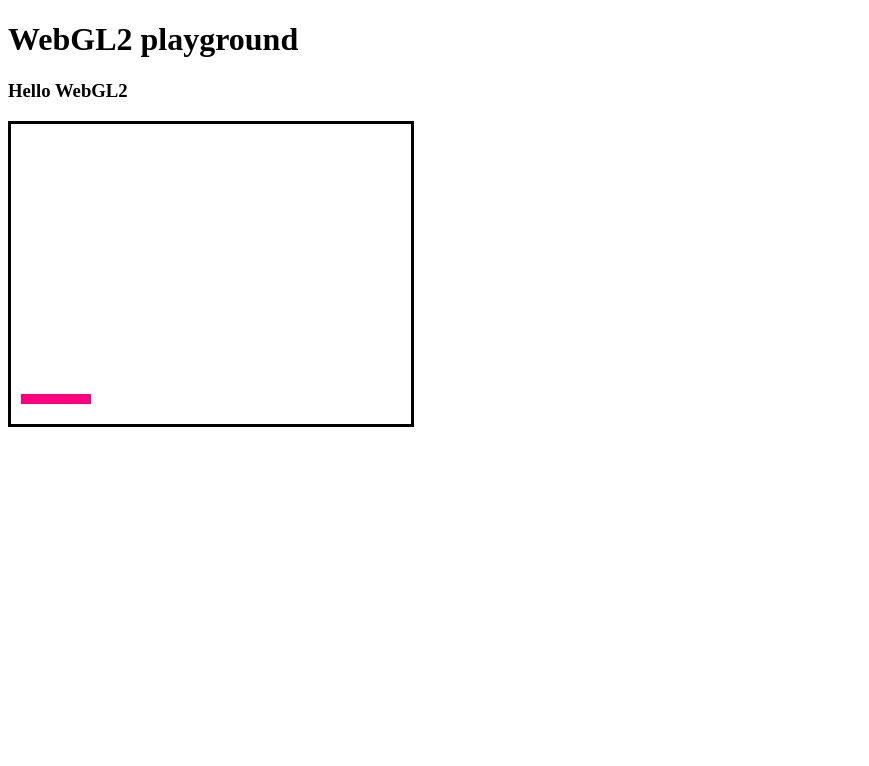
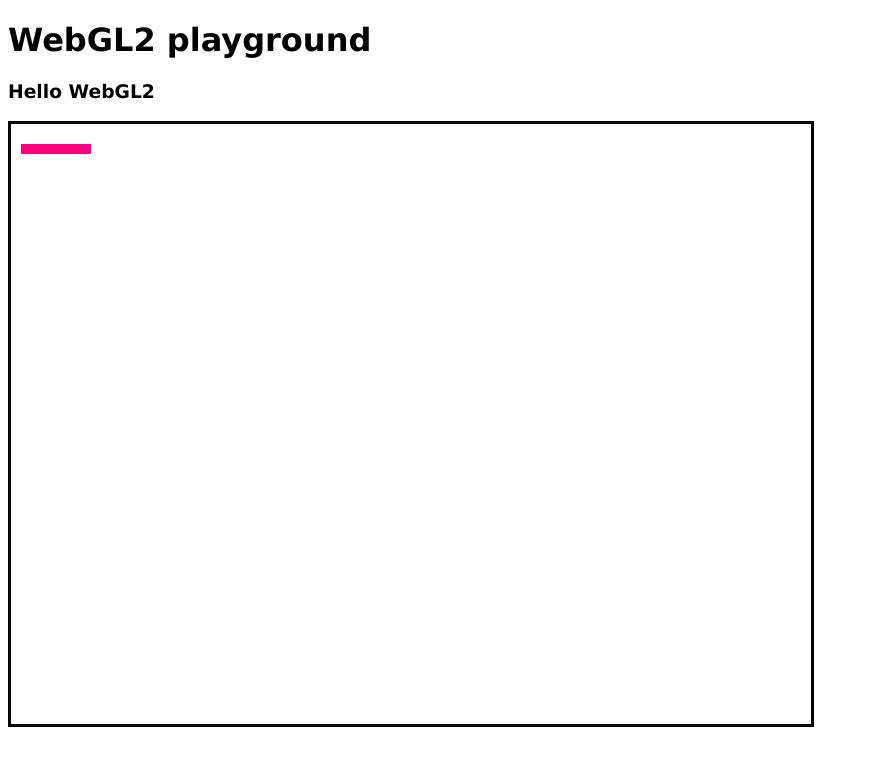
Before and after one commit to 9motom6/web-gl-playground, an Angular app: page / in a window 1280 px wide. Shown: the top 766 px of the page, without its empty margins (0-869 px from the left). Built offline with nearby package versions, Linux system fonts and the light colour scheme.

Commit message:
Improve styles

```diff
--- a/src/app/web-gl2-funds/first/hello-world.component.less
+++ b/src/app/web-gl2-funds/first/hello-world.component.less
@@ -1,5 +1,3 @@
 .canvas {
     border-style: solid;
-    width: 400px;
-    height: 300px;
 }
--- a/src/app/web-gl2-funds/first/shaders.ts
+++ b/src/app/web-gl2-funds/first/shaders.ts
@@ -16,7 +16,7 @@ void main() {
     // convert from 0->2 to -1->+1 (clip space)
     vec2 clipSpace = zeroToTwo - 1.0;
 
-    gl_Position = vec4(clipSpace, 0, 1);
+    gl_Position = vec4(clipSpace * vec2(1, -1), 0, 1);
 }
 `;
 
--- a/src/styles.less
+++ b/src/styles.less
@@ -1 +1,4 @@
 /* You can add global styles to this file, and also import other style files */
+body {
+    font-family: Verdana, sans-serif;
+}
```
